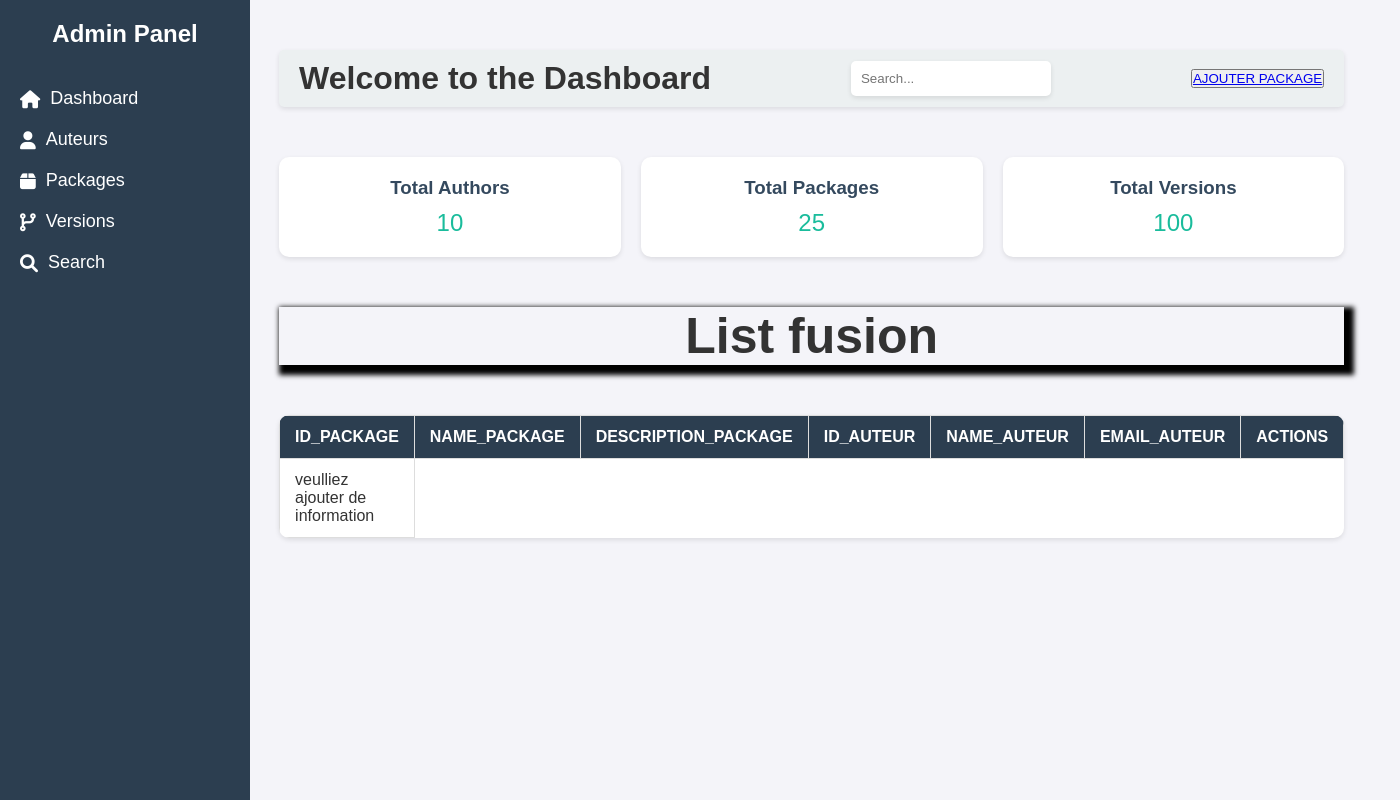
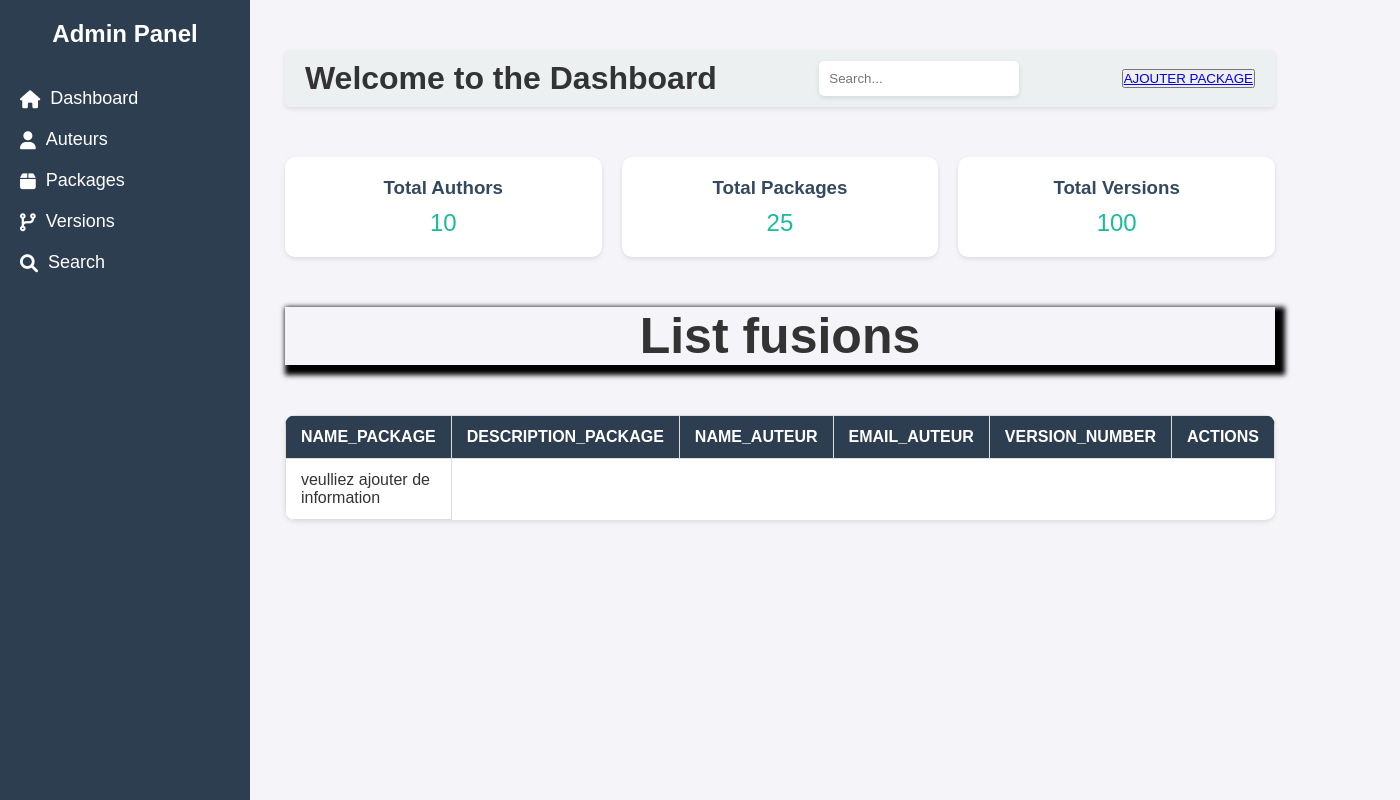
Before and after one commit to Youcode-Classe-E-2024-2025/OUAMIMA_AITSAID_PACKAGE, a PHP site: page /public/index.php in a window 1400 px wide. Run offline with PHP 8.4, Linux system fonts and the light colour scheme; data that the repository does not hold is empty.

Commit message:
ajouter delete fusion in index.php

```diff
--- a/public/index.php
+++ b/public/index.php
@@ -1,11 +1,21 @@
 <?php
 session_start();
-include ('../src/db_conn.php');
+include ('./remove/db_conn.php');
 
-$sql ="SELECT Packages.PackageId ,
-Packages.name ,Packages.description,
-Auteurs.AuteurId, Auteurs.name ,Auteurs.email FROM Fusion INNER JOIN Packages ON Fusion.PackageId = Packages.PackageId
-INNER JOIN Auteurs ON Fusion.AuteurId = Auteurs.AuteurId ";
+$sql ="SELECT
+    Fusion.id,
+    Versions.version_number,
+    Packages.PackageId,
+    Packages.name as pname,
+    Packages.description,
+    Auteurs.AuteurId,
+    Auteurs.name,
+    Auteurs.email
+FROM
+    Fusion
+INNER JOIN Packages ON Fusion.PackageId = Packages.PackageId
+INNER JOIN Auteurs ON Fusion.AuteurId = Auteurs.AuteurId
+INNER JOIN Versions ON Versions.PackageId = Packages.PackageId";
  $result =mysqli_query($conn,$sql);
  if($result){
     echo "tout est bien";
@@ -15,9 +25,6 @@
  }
 
 ?>
-
-
-
 <!DOCTYPE html>
 <html lang="en">
 <head>
@@ -32,10 +39,10 @@
 <div class="sidebar">
         <h2>Admin Panel</h2>
         <ul>
-            <li><a href=""><i class="fas fa-home"></i> Dashboard</a></li>
-            <li><a href="auteurs.php"><i class="fas fa-user"></i> Auteurs</a></li>
-            <li><a href="#packages"><i class="fas fa-box"></i> Packages</a></li>
-            <li><a href="#versions"><i class="fas fa-code-branch"></i> Versions</a></li>
+            <li><a href="#"><i class="fas fa-home"></i> Dashboard</a></li>
+            <li><a href="./adding/add_auteur.php"><i class="fas fa-user"></i> Auteurs</a></li>
+            <li><a href="./adding/add_package.php"><i class="fas fa-box"></i> Packages</a></li>
+            <li><a href="./adding/add_version.php"><i class="fas fa-code-branch"></i> Versions</a></li>
             <li><a href="#search"><i class="fas fa-search"></i> Search</a></li>
         </ul>
 </div>
@@ -59,34 +66,32 @@
                 <p>100</p>
             </div>
 </div>
-           <h2>List fusion</h2>
+           <h2>List fusions</h2>
            <table class="fusion-table">
             <thead>
                 <tr>
-                    <th>ID_Package</th>
                     <th>Name_Package</th>
                     <th>Description_Package</th>
-                    <th>ID_Auteur</th>
                     <th>Name_Auteur</th>
                     <th>Email_Auteur</th>
+                    <th>version_number</th>
                     <th>Actions</th>
                 </tr>
             </thead>
             <tbody>
                 <?php
-                if(mysqli_num_rows($result)>0){
+                if(mysqli_num_rows($result) > 0){
                     while($row =mysqli_fetch_assoc($result)){
                         echo "<tr>";
-                        echo "<td>".$row['PackageId'] . "</td>";
-                        echo "<td>".$row['name'] . "</td>";
+                        echo "<td>".$row['pname'] . "</td>";
                         echo "<td>".$row['description'] . "</td>";
-                        echo "<td>".$row['AuteurId'] . "</td>";
                         echo "<td>".$row['name'] . "</td>";
                         echo "<td>".$row['email'] . "</td>";
+                        echo "<td>".$row['version_number'] . "</td>";
                         echo "<td>
-                        <a href='remove/delete_package.php?deleteid=" . $row['AuteurId']. "' class='btn btn-delete'>delete</a>
-                        <a href='updating/update_package.php?updateid=" . $row['AuteurId']. "' class='btn btn-update'>update</a>
-                        <a href='updating/update_package.php?detailid=" . $row['AuteurId']. "' class='btn btn-detail'>moreDetail</a>
+                        <a href='remove/delete_package.php?deleteid=" . $row['id']. "' class='btn btn-delete'>delete</a>
+                        <a href='updating/update_package.php?updateid=" . $row['id']. "' class='btn btn-update'>update</a>
+                        <a href='updating/update_package.php?detailid=" . $row['PackageId']. "' class='btn btn-detail'>moreDetail</a>
                             </td>";
                     }}
                     else
```
Also changed, not shown: database/queries.sql (+16 -0 lines), public/remove/delete_package.php (+16 -0 lines), public/remove/db_conn.php (renamed from src/db_conn.php).
